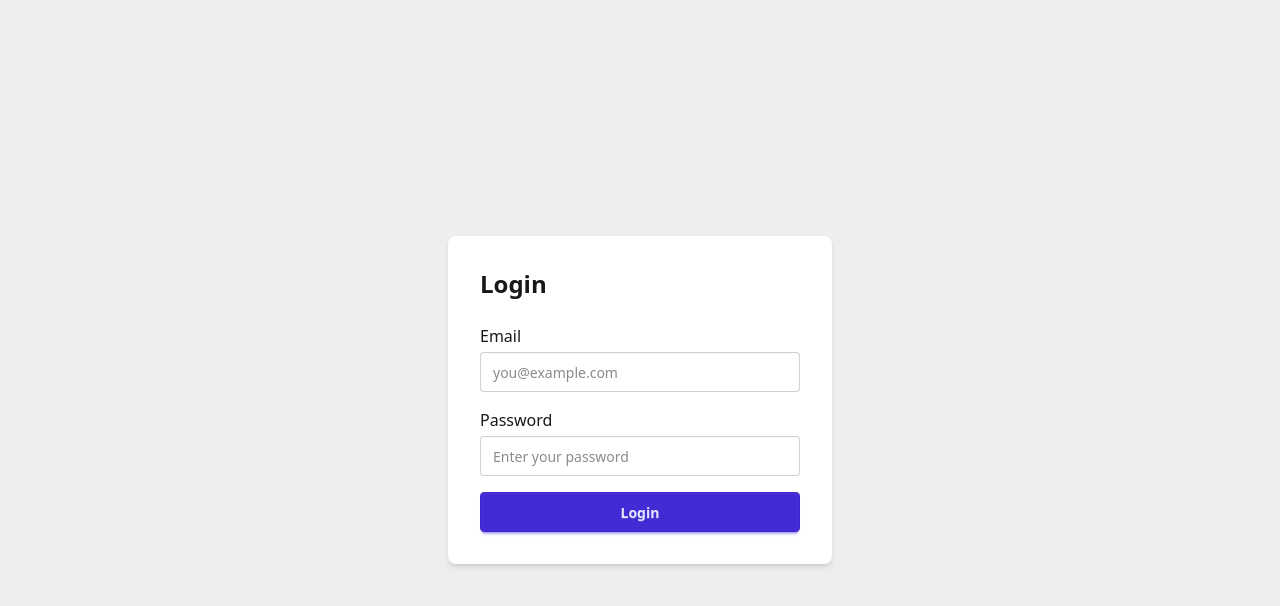
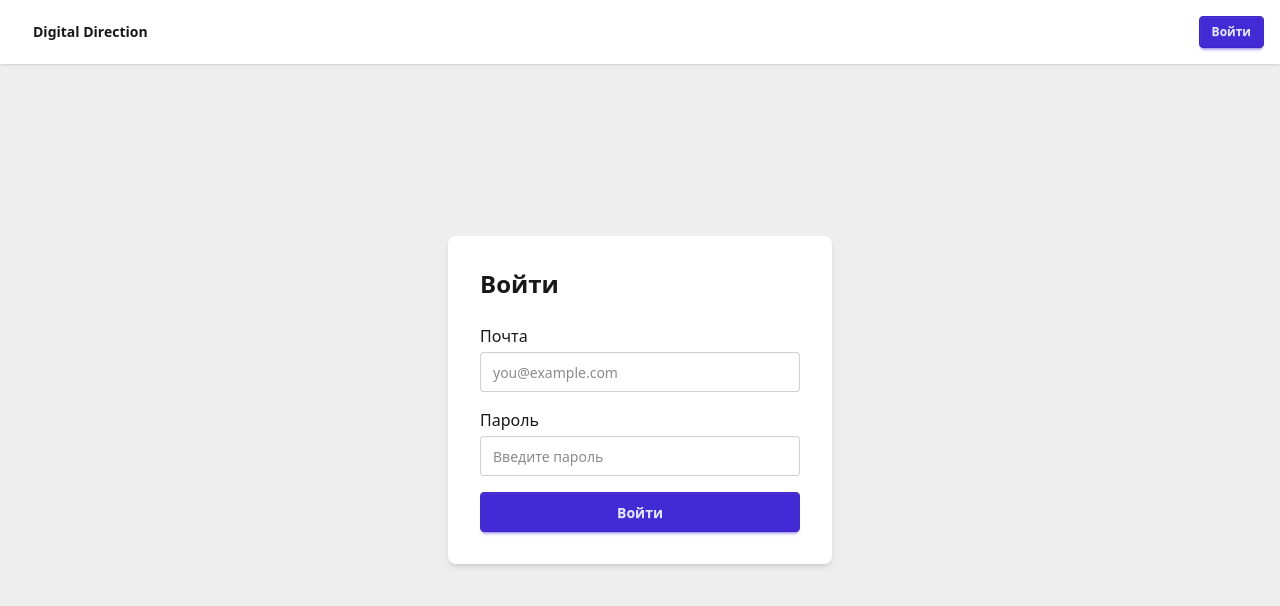
Before and after one commit to JasurIbraimov/digital-direction-doctors, a Nuxt app: page /login in a window 1280 px wide. Shown: the top 606 px of the page. Built offline with nearby package versions, Linux system fonts and the light colour scheme.

Commit message:
:sparkles: Added header with user info and main page (#51)

```diff
--- /dev/null
+++ b/app/components/app/Button.vue
@@ -0,0 +1,15 @@
+<template>
+    <button class="btn btn-primary w-full flex items-center justify-center gap-2" :disabled="disabled || loading">
+        <span v-if="loading" class="loading loading-spinner"></span>
+        <span>
+            <slot />
+        </span>
+    </button>
+</template>
+
+<script setup lang="ts">
+defineProps<{
+    loading?: boolean;
+    disabled?: boolean;
+}>();
+</script>
--- /dev/null
+++ b/app/components/app/Input.vue
@@ -0,0 +1,33 @@
+<template>
+	<div class="mb-4">
+		<label v-if="label" class="block mb-1 font-medium">{{ label }}</label>
+
+		<input
+			:type="type"
+			:placeholder="placeholder"
+			v-model="model"
+			class="input outline-none input-bordered w-full"
+		/>
+
+		<p v-if="error" class="text-red-500 text-sm mt-1">{{ error }}</p>
+	</div>
+</template>
+
+<script setup lang="ts">
+import { computed } from "vue";
+
+const props = defineProps<{
+	modelValue: string;
+	label?: string;
+	type?: string;
+	placeholder?: string;
+	error?: string;
+}>();
+
+const emits = defineEmits(["update:modelValue"]);
+
+const model = computed({
+	get: () => props.modelValue,
+	set: (value) => emits("update:modelValue", value),
+});
+</script>
--- /dev/null
+++ b/app/components/app/Nav.vue
@@ -0,0 +1,48 @@
+<template>
+    <nav class="navbar bg-base-100 shadow-sm fixed w-full top-0 left-0 px-4 flex justify-between gap-4">
+        <NuxtLink to="/" class="btn btn-ghost text-sm">Digital Direction</NuxtLink>
+
+        <div class="flex items-center gap-2">
+            <!-- Если идёт загрузка данных пользователя -->
+            <template v-if="auth.loading">
+                <div class="w-10 h-10 rounded-full bg-gray-200 animate-pulse"></div>
+            </template>
+
+            <!-- Если пользователь залогинен -->
+            <template v-else-if="auth.user">
+                <div class="dropdown dropdown-end">
+                    <button tabindex="0" class="btn btn-ghost btn-circle avatar">
+                        <div class="w-10 rounded-full">
+                            <img :src="auth.user.avatar || '/default-avatar.png'" :alt="auth.user.name || 'User'" />
+                        </div>
+                    </button>
+                    <ul tabindex="-1"
+                        class="menu menu-sm dropdown-content bg-base-100 rounded-box z-50 mt-3 w-52 p-2 shadow">
+                        <li>
+                            <NuxtLink to="/profile" class="btn btn-ghost w-full text-left">Профиль</NuxtLink>
+                        </li>
+                        <li>
+                            <button class="btn btn-ghost w-full text-left" @click="auth.signOut">Выйти</button>
+                        </li>
+                    </ul>
+                </div>
+            </template>
+
+            <!-- Если пользователь не залогинен -->
+            <template v-else>
+                <NuxtLink to="/login" class="btn btn-sm btn-primary">Войти</NuxtLink>
+            </template>
+        </div>
+    </nav>
+</template>
+
+<script setup lang="ts">
+import { onMounted } from "vue";
+import { useAuthStore } from "~/store/auth";
+
+const auth = useAuthStore();
+
+onMounted(() => {
+    auth.getCurrentUser();
+});
+</script>
--- a/app/layouts/default.vue
+++ b/app/layouts/default.vue
@@ -1,10 +1,8 @@
 <template>
   <div>
+    <AppNav />
     <main class="min-h-screen flex flex-col items-center justify-center py-12 px-4 sm:px-6 lg:px-8 bg-base-300">
       <slot />
     </main>
   </div>
 </template>
-
-<script setup lang="ts">
-</script>
--- /dev/null
+++ b/app/pages/dashboard.vue
@@ -0,0 +1,3 @@
+<template>
+
+</template>
--- /dev/null
+++ b/app/pages/index.vue
@@ -0,0 +1,36 @@
+<template>
+  <div class="hero bg-base-200 max-w-full md:max-w-1/2 p-5">
+    <div class="hero-content text-center">
+      <div class="max-w-md">
+        <h1 class="text-2xl font-bold">Digital Direction</h1>
+        <p class="py-6">
+          Найдите своего врача и запишитесь на приём онлайн — быстро, удобно и безопасно
+        </p>
+
+        <!-- Кнопка зависит от состояния авторизации -->
+        <NuxtLink
+          tabindex="2"
+          class="btn btn-primary"
+          :class="{loading: auth.loading}"
+          :to="auth.user ? '/dashboard' : '/login'"
+        >
+          {{ auth.user ? "Приступить" : "Войти" }}
+        </NuxtLink>
+
+
+      </div>
+    </div>
+  </div>
+</template>
+
+<script setup lang="ts">
+import { onMounted } from "vue";
+import { useAuthStore } from "~/store/auth";
+
+const auth = useAuthStore();
+
+// Получаем текущего пользователя при монтировании
+onMounted(() => {
+  auth.getCurrentUser();
+});
+</script>
--- a/app/pages/login.vue
+++ b/app/pages/login.vue
@@ -1,36 +1,22 @@
 <template>
-	<form @submit.prevent="handleLogin" class="bg-base-100 p-8 rounded-lg shadow-md w-96">
-		<h1 class="text-2xl mb-6 font-bold">Login</h1>
+	<form @submit.prevent="handleLogin" class="bg-base-100 p-8 rounded-lg shadow-md md:w-96 w-full">
 
-		<!-- Email -->
-		<div class="mb-4">
-			<label class="block mb-1 font-medium">Email</label>
-			<input v-model="email" type="email" class="input outline-none input-bordered w-full"
-				placeholder="you@example.com" />
-			<p v-if="errors.email" class="text-red-500 text-sm mt-1">{{ errors.email }}</p>
-		</div>
+		<h1 class="text-2xl mb-6 font-bold">Войти</h1>
 
-		<!-- Password -->
-		<div class="mb-4">
-			<label class="block mb-1 font-medium">Password</label>
-			<input v-model="password" type="password" class="input outline-none input-bordered w-full"
-				placeholder="Enter your password" />
-			<p v-if="errors.password" class="text-red-500 text-sm mt-1">
-				{{ errors.password }}
-			</p>
-		</div>
+		<AppInput v-model="email" label="Почта" type="email" placeholder="you@example.com" :error="errors.email" />
 
-		<!-- Submit button -->
-		<button type="submit" class="btn btn-primary w-full flex items-center justify-center gap-2" :disabled="loading">
-			<span v-if="loading" class="loading loading-spinner"></span>
-			<span>Login</span>
-		</button>
+		<AppInput v-model="password" label="Пароль" type="password" placeholder="Введите пароль"
+			:error="errors.password" />
 
+		<AppButton :loading="loading">
+			Войти
+		</AppButton>
 
-		<!-- General error message -->
 		<p v-if="error" class="text-red-500 text-sm mt-4">{{ error }}</p>
+
 	</form>
 </template>
+
 
 <script setup lang="ts">
 import { reactive, ref } from "vue";
--- a/app/store/auth.ts
+++ b/app/store/auth.ts
@@ -59,7 +59,7 @@ export const useAuthStore = defineStore("auth", () => {
     // ==== GET CURRENT USER ====
     async function getCurrentUser() {
         if (!accessToken.value) return;
-
+        loading.value = true;
         try {
             const res = await api.get<UserResponse>("/api/auth/me");
             user.value = res.data;
@@ -72,6 +72,8 @@ export const useAuthStore = defineStore("auth", () => {
             if (status === 401 && !nuxtApp.ssrContext) {
                 navigateTo("/login");
             }
+        } finally {
+            loading.value = false
         }
     }
 
```
